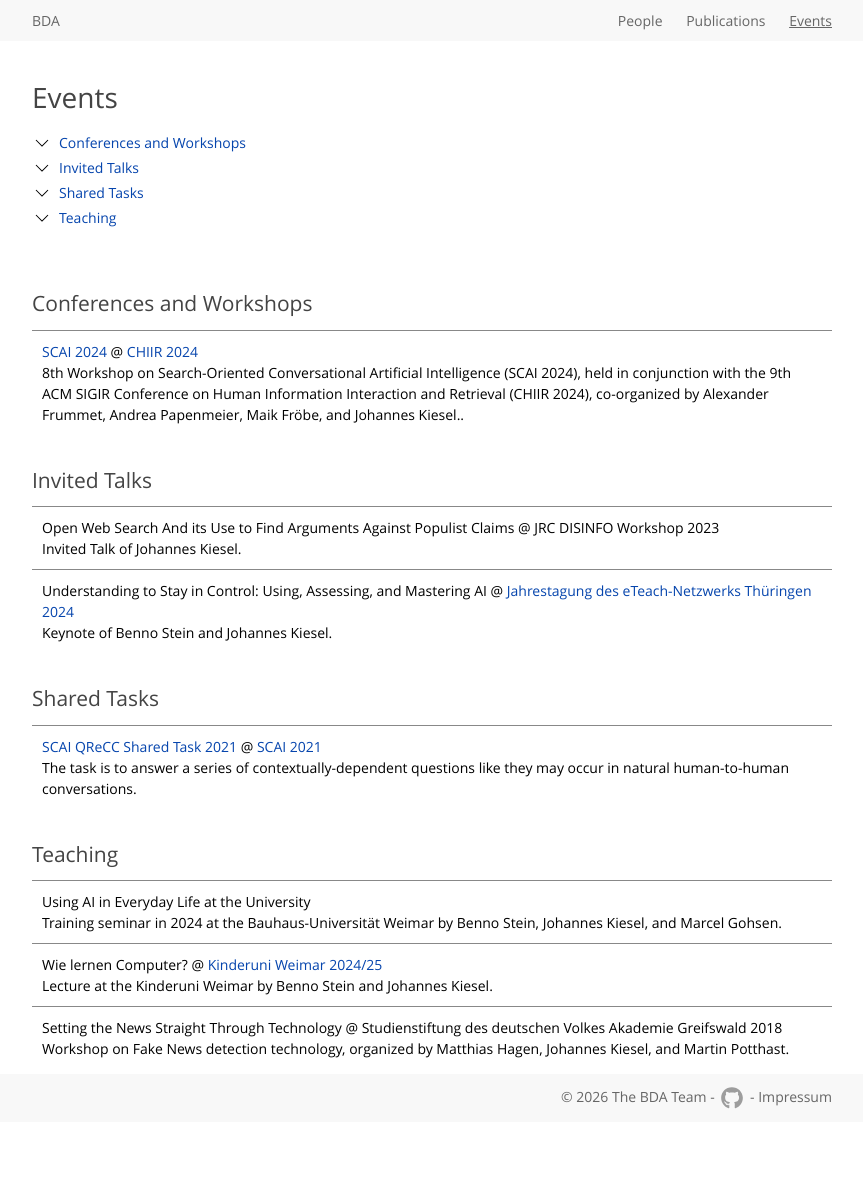
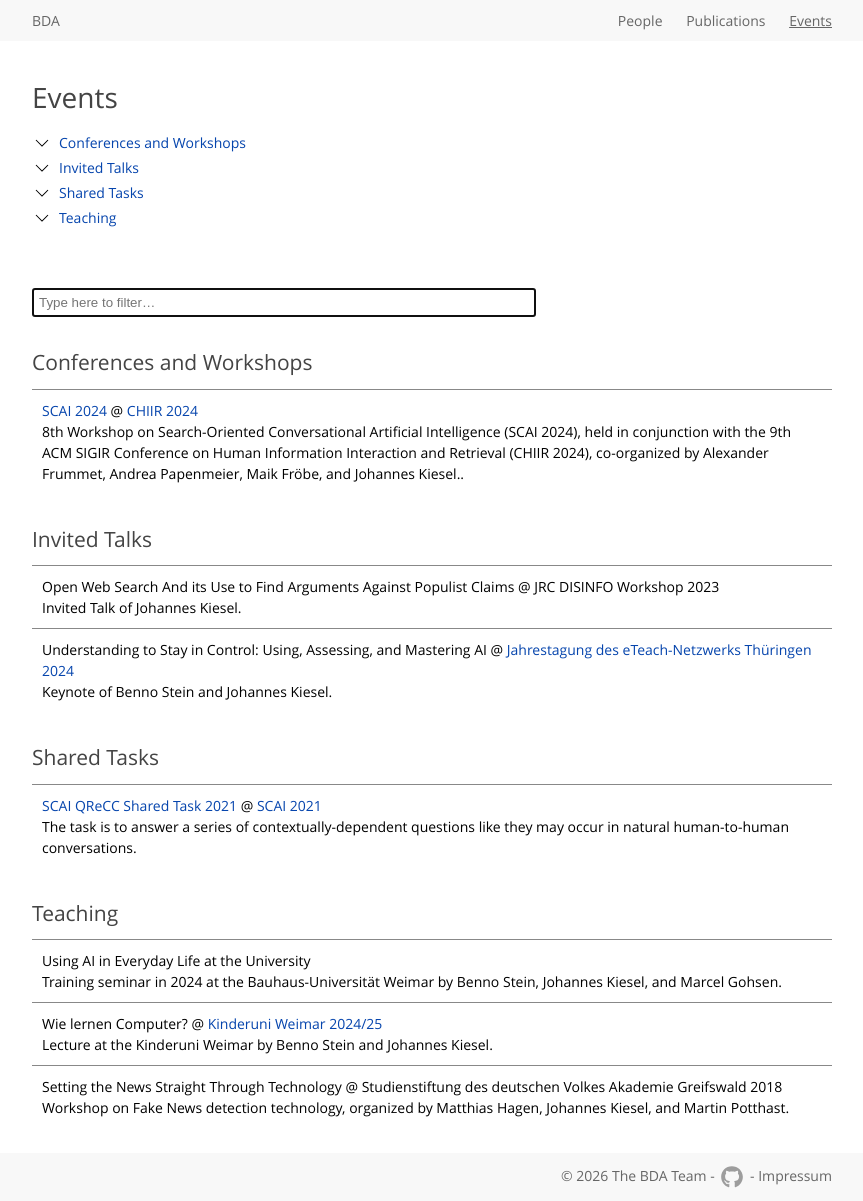
Before and after one commit to the-bda-team/the-bda-team-web, a Jekyll site: the page built from events.html, in a window 1280 px wide. Shown: the whole page, without its empty margins (208-1071 px from the left). Built offline with Jekyll 4.4.1, drawn with Linux system fonts in a browser that asks for light colours; before the commit the page ends 1122 px from its top, so only the background shows below that.

Commit message:
filter events

```diff
--- /dev/null
+++ b/_includes/event/event.html
@@ -0,0 +1,12 @@
+{%- comment %}
+Parameters:
+  - event. A single event
+{% endcomment -%}
+
+<li id="{{ include.event.id }}" class="entry" data-id="{{ include.event.id }}">
+<div>
+{% if include.event.url %}<a href="{{ include.event.url }}">{% endif %}<span class="name">{{ include.event.name }}</span>{% if include.event.url %}</a>{% endif -%}
+{% if include.event.host %} @ {% if include.event.hosturl %}<a href="{{ include.event.hosturl }}">{% endif %}<span class="host">{{ include.event.host }}</span>{% if include.event.hosturl %}</a>{% endif %}{% endif -%}
+<br>{{ include.event.description }}.
+</div>
+</li>
--- /dev/null
+++ b/_includes/event/events.html
@@ -0,0 +1,14 @@
+{%- comment %}
+Parameters:
+  - events. List of events, ordered by time
+  - headings. Tag for category headings, if any
+{% endcomment -%}
+
+{% for category in eventsByCategory %}
+{% if include.headings %}<{{ include.headings }} id="{{ category.name | downcase | replace: ' ', '-' }}">{{ category.name }}</{{ include.headings }}>{% endif %}
+<ul class="entries events"{% if include.headings %} data-headings="{{ category.name | downcase | replace: ' ', '-' }}"{% endif %}>
+{%- for event in category.items %}
+{% include event/event.html event=event %}
+{%- endfor %}
+</ul>
+{% endfor %}
--- a/_includes/publication/publication.html
+++ b/_includes/publication/publication.html
@@ -36,7 +36,7 @@ https://www.acm.org/publications/authors/reference-formatting
   {%- endif -%}
 {%- endif -%}
 
-<li id="{{ include.publication.id }}"class="entry" data-id="{{ include.publication.id }}"
+<li id="{{ include.publication.id }}" class="entry" data-id="{{ include.publication.id }}"
 {%- if include.publication.address %} data-address="{{ include.publication.address }}"{% endif %}
 {%- if include.publication.author %} data-author="{% for author in include.publication.author %}{% if forloop.first == false %},{% endif %}{{ author[0] }} {{ author[1] }}{% endfor %}"{% endif %}
 {%- if include.publication.appurl %} data-appurl="{{ include.publication.appurl }}"{% endif %}
--- a/assets/css/style.css
+++ b/assets/css/style.css
@@ -125,6 +125,9 @@ nav, footer {
   background-color: var(--color-background);
   color: var(--color-background-font);
   padding: var(--space-default);
+}
+footer {
+  margin-top: calc(4 * var(--space-default));
 }
 nav a, footer a {
   color: var(--color-background-font) !important;
--- a/assets/js/filter.js
+++ b/assets/js/filter.js
@@ -145,12 +145,14 @@ function filterEntriesMatchingQuery(queryWords) {
   } else {
     let matchedCategories = 0;
     for (const entriesElement of Array.from(document.querySelectorAll(".entries"))) {
-      const headingElement = entriesElement.previousElementSibling;
       let matches = 0;
       for (const entryElement of Array.from(entriesElement.querySelectorAll(".entry"))) {
         matches += filterThisElement(entryElement, elementMatchQuery(entryElement, queryWords));
       }
-      matchedCategories += filterThisElement(headingElement, matches > 0);
+      if (entriesElement.hasAttribute("data-headings")) {
+        filterThisElement(document.getElementById(entriesElement.getAttribute("data-headings")), matches > 0);
+      }
+      if (matches > 0) { matchedCategories += 1; }
     }
 
     if (matchedCategories === 0) {
--- a/events.html
+++ b/events.html
@@ -13,19 +13,7 @@ title: Events of the BDA Team
 {% endfor %}
 </ul>
 
-{% for category in eventsByCategory %}
-<h2 id="{{ category.name | downcase | replace: ' ', '' }}">{{ category.name }}</h2>
+<input type="text" class="filter" placeholder="Type here to filter&hellip;">
+<div id="filtered-all-message" aria-hidden="true">None of our events match your filter</div>
 
-<ul class="entries events">
-{% assign events = category.items | sort: "id" %}
-{% for event in events %}
-<li id="{{ event.id }}">
-<div>
-{% if event.url %}<a href="{{ event.url }}">{% endif %}<span class="name">{{ event.name }}</span>{% if event.url %}</a>{% endif -%}
-{% if event.host %} @ {% if event.hosturl %}<a href="{{ event.hosturl }}">{% endif %}<span class="host">{{ event.host }}</span>{% if event.hosturl %}</a>{% endif %}{% endif -%}
-<br>{{ event.description }}.
-</div>
-</li>
-{% endfor %}
-</ul>
-{% endfor %}
+{% include event/events.html events=site.data.events headings="h2" %}
--- a/publications.html
+++ b/publications.html
@@ -10,4 +10,4 @@ breadcrumbs: [ "publications" ]
 <input type="text" class="filter" placeholder="Type here to filter&hellip;">
 <div id="filtered-all-message" aria-hidden="true">None of our publications match your filter</div>
 
-{% include publication/publications.html publications=site.data.publications %}
+{% include publication/publications.html publications=site.data.publications headings="h2" %}
```
Also changed, not shown: _includes/publication/publications.html (+4 -3 lines).
